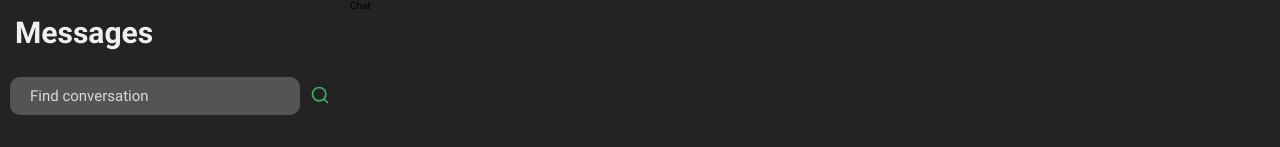
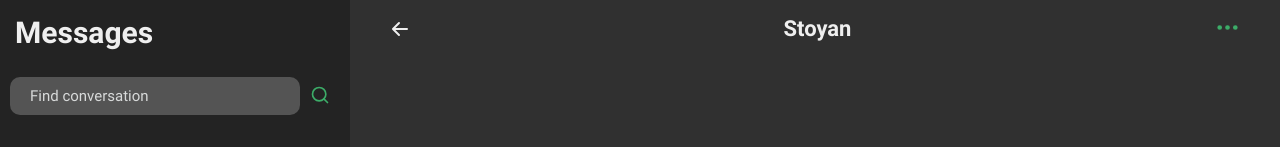
Before and after one commit to stucy/connect, a React (Create React App) app in the folder client/: page /chat/1 in a window 1280 px wide. Shown: the top 147 px of the page. Built offline with nearby package versions, Linux system fonts and the light colour scheme.

Commit message:
started chat component, fixed drawer bug

```diff
--- a/client/src/App.js
+++ b/client/src/App.js
@@ -23,6 +23,7 @@ function App() {
         <Route exact path="/change-password" component={ChangePass}/>
         <Route exact path="/crop-avatar" component={CropImg}/>
         <Route exact path="/chat/:id" component={Chat}/>
+        <Route exact path="/chat/:id/settings" component={Chat}/>
         <Route exact path="/friends" component={Friends} />
         <Route path="*" component={ER404} />
       </Switch>
--- a/client/src/components/Chats/Chats.css
+++ b/client/src/components/Chats/Chats.css
@@ -4,7 +4,7 @@
     width: 350px;
     /* padding: 1.5rem 2.5rem; */
     overflow: auto;
-    transition: all .3s ease-out;
+    transition: width .3s ease-out;
     position: relative;
 }
 
@@ -37,7 +37,11 @@
 }
 
 .chats-container + *{
-    transition: all .3s ease-out;
+    transition: transform .3s ease-out;
+}
+
+.chats-container.hidden + *{
+    transition: height .3s ease-out;
 }
 
 footer{
@@ -91,6 +95,7 @@ footer img{
     .chats-container.active + *{
         transform: translateX(100%);
         width: 0;
+        height: 0;
         padding: 0;
         overflow: hidden;
     }
--- a/client/src/components/Friend/Friend.js
+++ b/client/src/components/Friend/Friend.js
@@ -3,9 +3,7 @@ import { Link } from 'react-router-dom';
 import './Friend.css';
 
 import { BsChatFill, BsThreeDots } from "react-icons/bs";
-
 import { FaUserPlus } from "react-icons/fa";
-
 import { ImCancelCircle, ImCheckmark} from "react-icons/im";
 
 const Friend = ({name, img, id, type}) => {
@@ -18,7 +16,7 @@ const Friend = ({name, img, id, type}) => {
                                 <img className='friend-avatar' src={img} alt="avatar" />
                                 <h1 className="friend-name">{name}</h1>
                             </div>
-                            <div class="friend-buttons">
+                            <div className="friend-buttons">
                                 <Link to={`/chat/${id}`}>
                                     <BsChatFill className='friend-icons' />
                                 </Link>
@@ -34,7 +32,7 @@ const Friend = ({name, img, id, type}) => {
                                 <img className='friend-avatar' src={img} alt="avatar" />
                                 <h1 className="friend-name">{name}</h1>
                             </div>
-                            <div class="friend-buttons">
+                            <div className="friend-buttons">
                                 <ImCancelCircle className='friend-icons cancel' />
                                 <ImCheckmark className='friend-icons accept' />
                             </div>
@@ -46,7 +44,7 @@ const Friend = ({name, img, id, type}) => {
                                 <img className='friend-avatar' src={img} alt="avatar" />
                                 <h1 className="friend-name">{name}</h1>
                             </div>
-                            <div class="friend-buttons">
+                            <div className="friend-buttons">
                                 <FaUserPlus onClick={() => {}} className='friend-icons' />
                             </div>
                         </div>
--- a/client/src/containers/Chat/Chat.css
+++ b/client/src/containers/Chat/Chat.css
@@ -0,0 +1,45 @@
+.chat-container{
+    position: relative;
+    display: flex;
+    flex-direction: column;
+    box-sizing: border-box;
+    height: 100%;
+    background-color: var(--secondary_background);
+    padding: 1rem 4rem 0rem;
+    color: var(--gray_4);
+    flex: 1;
+    overflow: auto;
+}
+
+.chat-header {
+    display: flex;
+    align-items: center;
+    justify-content: space-between;
+    color: var(--gray_4);
+    position: absolute;
+    top: 1.5rem;
+    left: 4rem;
+    right: 4rem;
+}
+
+.chat-header h3{
+    margin-left: 1rem;
+    font-size: 2.2rem;
+}
+
+.chat-settings{
+    color: var(--green_2);
+    font-size: 2.5rem;
+    cursor: pointer;
+}
+
+@media (max-width: 780px) {
+    .chat-container{
+        padding: 1rem 1.5rem;
+    }
+
+    .chat-header{
+        left: 1.5rem;
+        right: 1.5rem;
+    }
+}
--- a/client/src/containers/Chat/Chat.js
+++ b/client/src/containers/Chat/Chat.js
@@ -1,9 +1,25 @@
+import { useHistory, Link } from 'react-router-dom';
+
 import Layout from '../../hoc/Layout/Layout';
 
+import './Chat.css';
+
+import { HiArrowLeft } from "react-icons/hi";
+import { BsThreeDots } from "react-icons/bs";
+
 const Chat = () => {
+
+    const history = useHistory();
+
     return (
         <Layout>
-            <div>Chat</div>
+            <div className="chat-container">
+                <div className='chat-header'>
+                    <HiArrowLeft className="back-icon" onClick={() => history.goBack()}/>
+                    <h3>Stoyan</h3>
+                    <Link to="/chat/1/settings"><BsThreeDots className='chat-settings' /></Link>
+                </div>
+            </div>
         </Layout>
     )
 }
--- a/client/src/hoc/Layout/Layout.css
+++ b/client/src/hoc/Layout/Layout.css
@@ -2,12 +2,9 @@
     display: flex;
     height: 100%;
     background-color: var(--main_background);
+    flex: 1;
 }
 
 .form-container{
     background-color: var(--secondary_background);
 }
-
-@media (max-height: 780px) {
-
-}
```
Also changed, not shown: client/src/containers/Chat/ChatSettings.js (added).
